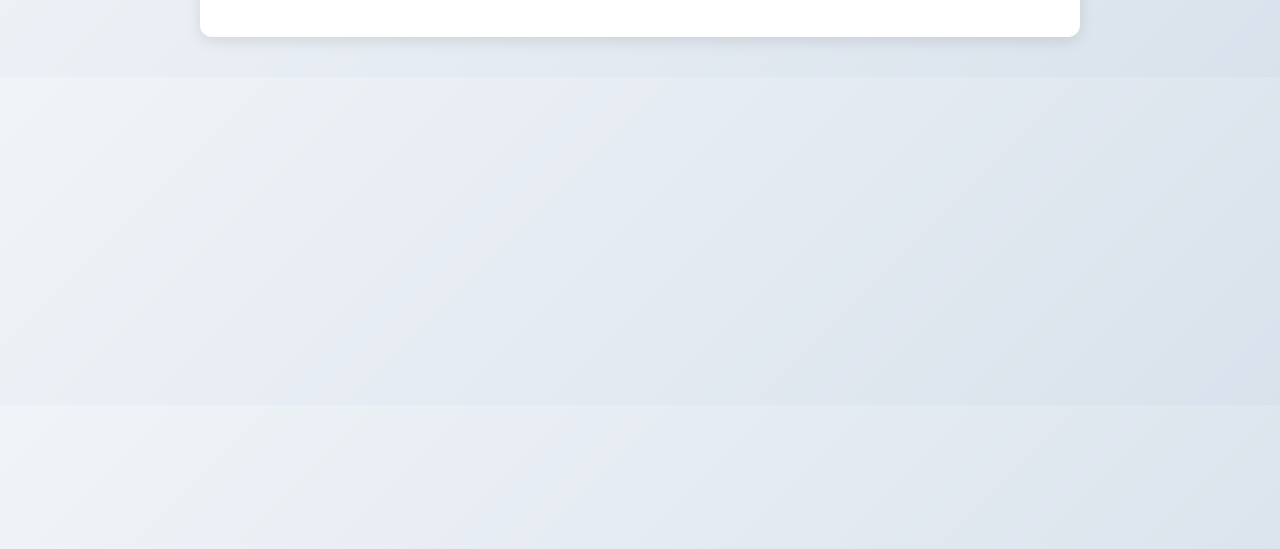
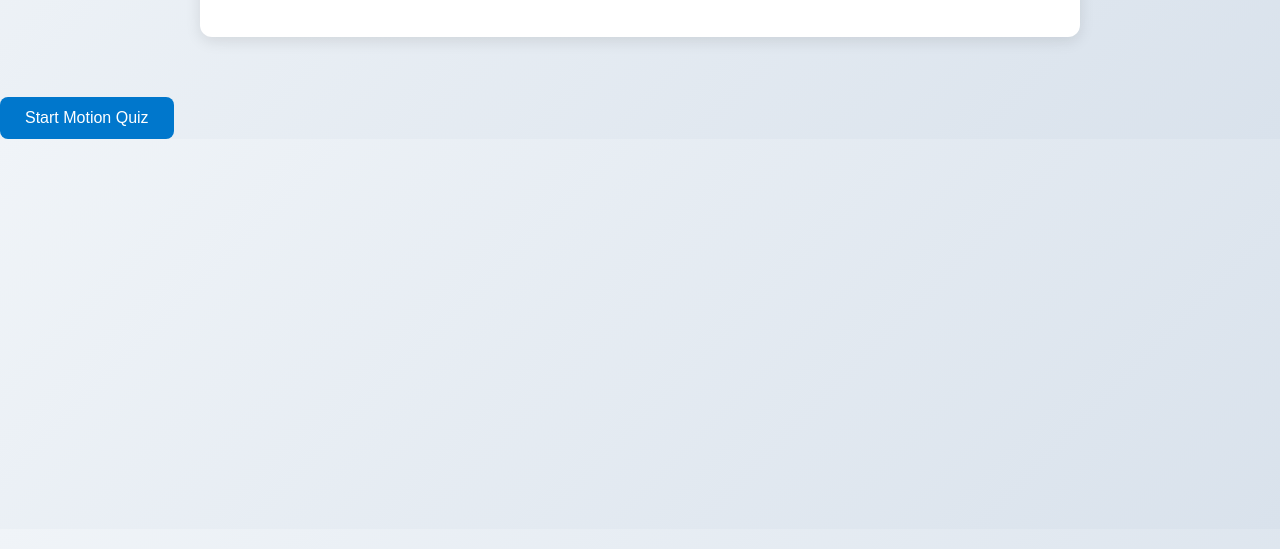
Before and after one commit to Avenger767/Quiz, a plain HTML site: page mpic.html in a window 1280 px wide. Shown: the part 251-800 px from the top of the page. Drawn offline with Linux system fonts and the light colour scheme.

Commit message:
Add files via upload

```diff
--- a/mpic.html
+++ b/mpic.html
@@ -13,5 +13,5 @@
 <div><p>12. What information can be found about an MPIC in OneUI? Select all that apply.</p><label><input name="q12" type="checkbox" value="0"/> Part number</label><label><input name="q12" type="checkbox" value="1"/> Serial number</label><label><input name="q12" type="checkbox" value="2"/> Cable number</label><label><input name="q12" type="checkbox" value="3"/> Daughterboard</label><label><input name="q12" type="checkbox" value="4"/> Schematics</label></div>
 </div>
 <script src="script.js"></script>
-</body>
+<button onclick="window.location.href='motion.html'">Start Motion Quiz</button></body>
 </html>
```
